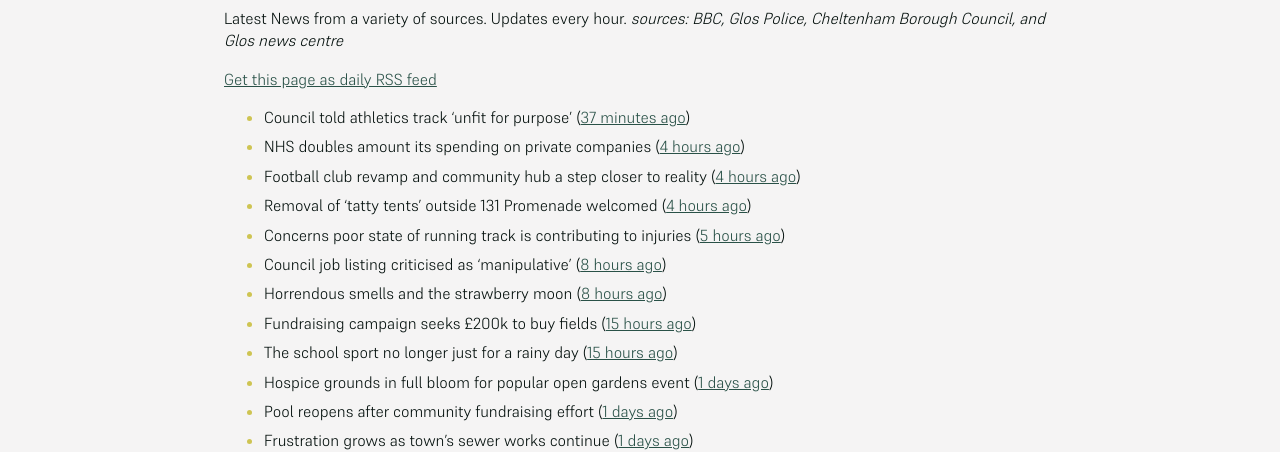
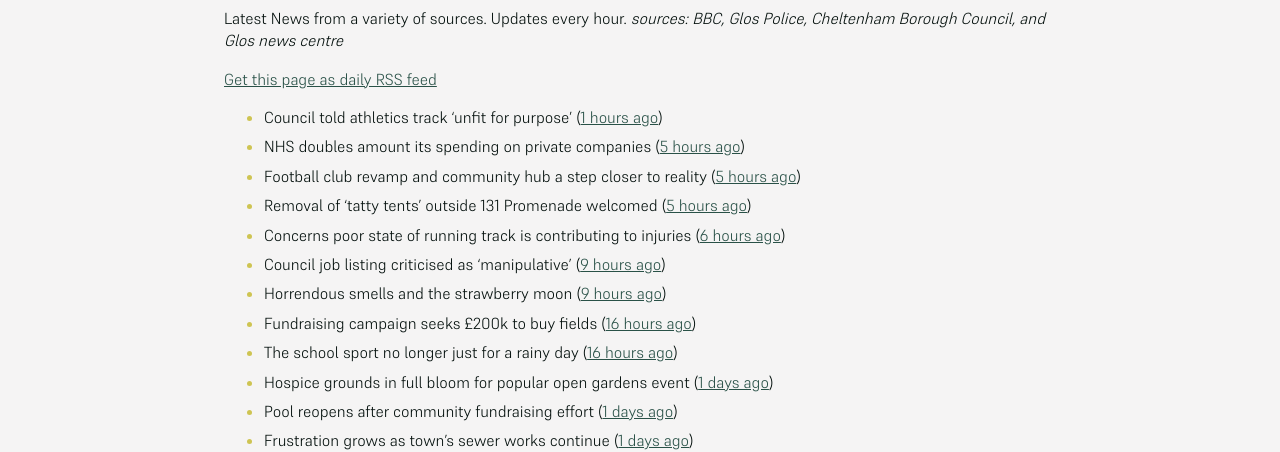
Before and after one commit to mat-0/cheltenham-open-data, a Jekyll site: the page built from _pages/news.md, in a window 1280 px wide. Shown: the part 266-718 px from the top of the page. Built offline with Jekyll 4.4.1, drawn with Linux system fonts in a browser that asks for light colours.

Commit message:
Updated 2025-06-11 21:57:57

```diff
--- a/_pages/news.md
+++ b/_pages/news.md
@@ -12,15 +12,15 @@ _sources: BBC, Glos Police, Cheltenham Borough Council, and Glos news centre_
 [Get this page as daily RSS feed](/daily.rss)
 
 <!-- news_marker starts -->
-- Council told athletics track 'unfit for purpose' ([37 minutes ago](https://www.bbc.com/news/articles/cvg76n7dxn9o))
-- NHS doubles amount its spending on private companies ([4 hours ago](https://www.bbc.com/news/articles/cy0jzvxwr4xo))
-- Football club revamp and community hub a step closer to reality ([4 hours ago](https://gloucesternewscentre.co.uk/football-club-revamp-and-community-hub-a-step-closer-to-reality/))
-- Removal of ‘tatty tents’ outside 131 Promenade welcomed ([4 hours ago](https://gloucesternewscentre.co.uk/removal-of-tatty-tents-outside-131-promenade-welcomed/))
-- Concerns poor state of running track is contributing to injuries ([5 hours ago](https://gloucesternewscentre.co.uk/concerns-poor-state-of-running-track-is-contributing-to-injuries/))
-- Council job listing criticised as 'manipulative' ([8 hours ago](https://www.bbc.com/news/articles/c74qk45gxygo))
-- Horrendous smells and the strawberry moon ([8 hours ago](https://www.bbc.com/news/articles/c2lk8l1ypxko))
-- Fundraising campaign seeks £200k to buy fields ([15 hours ago](https://www.bbc.com/news/articles/c365lx9x187o))
-- The school sport no longer just for a rainy day ([15 hours ago](https://www.bbc.com/news/articles/clygej1emezo))
+- Council told athletics track 'unfit for purpose' ([1 hours ago](https://www.bbc.com/news/articles/cvg76n7dxn9o))
+- NHS doubles amount its spending on private companies ([5 hours ago](https://www.bbc.com/news/articles/cy0jzvxwr4xo))
+- Football club revamp and community hub a step closer to reality ([5 hours ago](https://gloucesternewscentre.co.uk/football-club-revamp-and-community-hub-a-step-closer-to-reality/))
+- Removal of ‘tatty tents’ outside 131 Promenade welcomed ([5 hours ago](https://gloucesternewscentre.co.uk/removal-of-tatty-tents-outside-131-promenade-welcomed/))
+- Concerns poor state of running track is contributing to injuries ([6 hours ago](https://gloucesternewscentre.co.uk/concerns-poor-state-of-running-track-is-contributing-to-injuries/))
+- Council job listing criticised as 'manipulative' ([9 hours ago](https://www.bbc.com/news/articles/c74qk45gxygo))
+- Horrendous smells and the strawberry moon ([9 hours ago](https://www.bbc.com/news/articles/c2lk8l1ypxko))
+- Fundraising campaign seeks £200k to buy fields ([16 hours ago](https://www.bbc.com/news/articles/c365lx9x187o))
+- The school sport no longer just for a rainy day ([16 hours ago](https://www.bbc.com/news/articles/clygej1emezo))
 - Hospice grounds in full bloom for popular open gardens event ([1 days ago](https://gloucesternewscentre.co.uk/hospice-grounds-in-full-bloom-for-popular-open-gardens-event/))
 - Pool reopens after community fundraising effort ([1 days ago](https://www.bbc.com/news/articles/cg5vl5zvp69o))
 - Frustration grows as town's sewer works continue ([1 days ago](https://www.bbc.com/news/articles/c5yq58qpgd7o))
```
Also changed, not shown: _data/flood.json (+4 -4 lines), _pages/fix-my-street.md (+1 -1 lines), index.md (+5 -5 lines).
